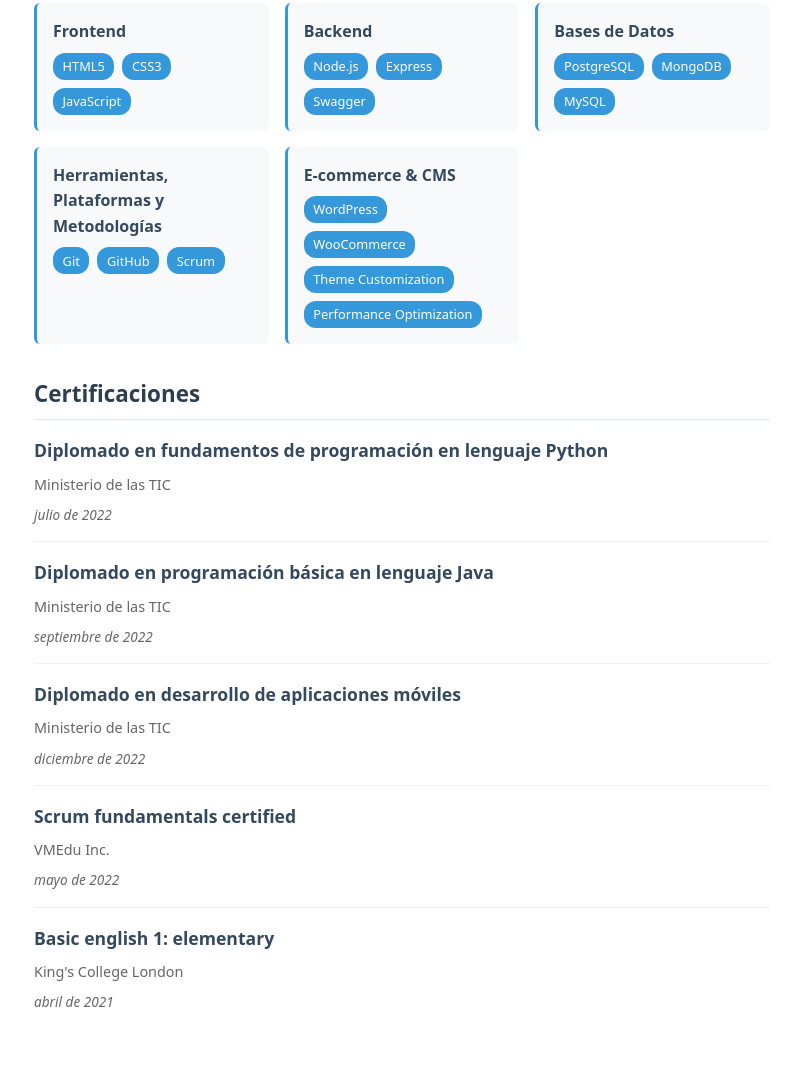
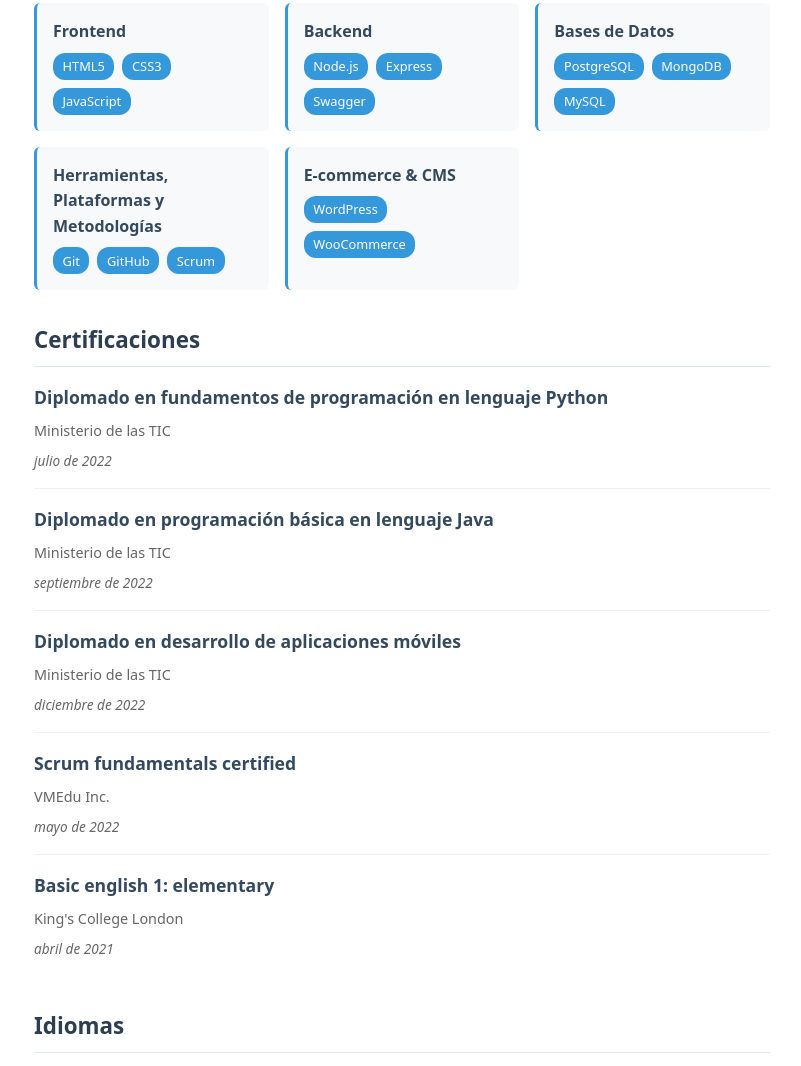
Before and after one commit to DavidValenciaX/DavidValenciaX, a website: page resume.html in a window 1280 px wide. Shown: the part 2482-3548 px from the top of the page, without its empty margins (238-1039 px from the left). Drawn offline with Linux system fonts and the light colour scheme.

Commit message:
refactor: streamline resume content by removing redundant skills and optimizing layout for better clarity and presentation

```diff
--- a/resume.html
+++ b/resume.html
@@ -710,7 +710,7 @@
     <div class="skill-category">
       <div class="skill-category-name">E-commerce & CMS</div>
       <div class="skill-tags">
-        <span class="skill-tag">WordPress</span><span class="skill-tag">WooCommerce</span><span class="skill-tag">Theme Customization</span><span class="skill-tag">Performance Optimization</span>
+        <span class="skill-tag">WordPress</span><span class="skill-tag">WooCommerce</span>
       </div>
     </div>
 
--- a/resume.json
+++ b/resume.json
@@ -42,7 +42,6 @@
         "url": "https://distrimarcassjg.com/"
       }
     ],
-    "volunteer": [],
     "education": [
       {
         "institution": "Universidad Surcolombiana",
```
Also changed, not shown: 4 other files.
